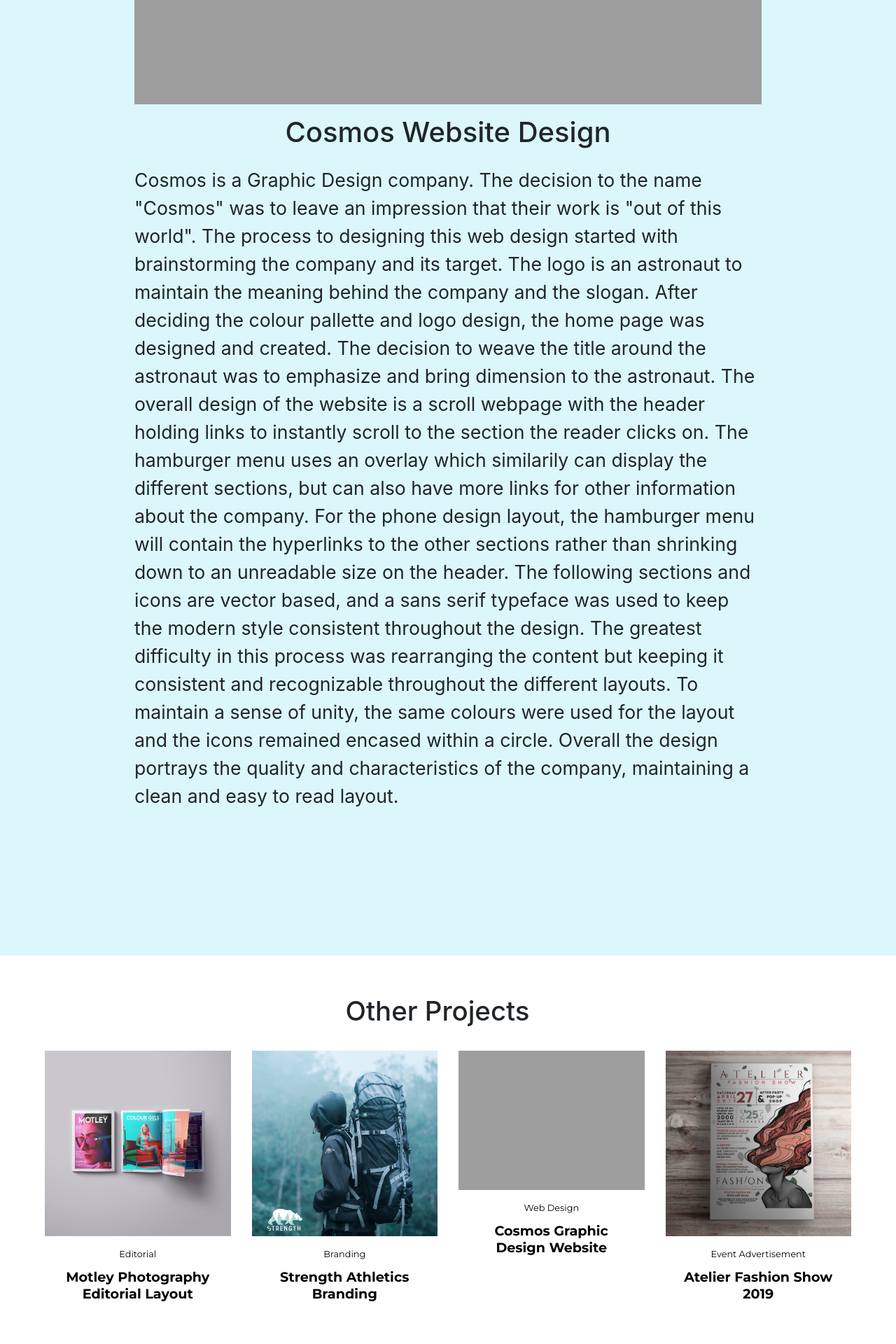
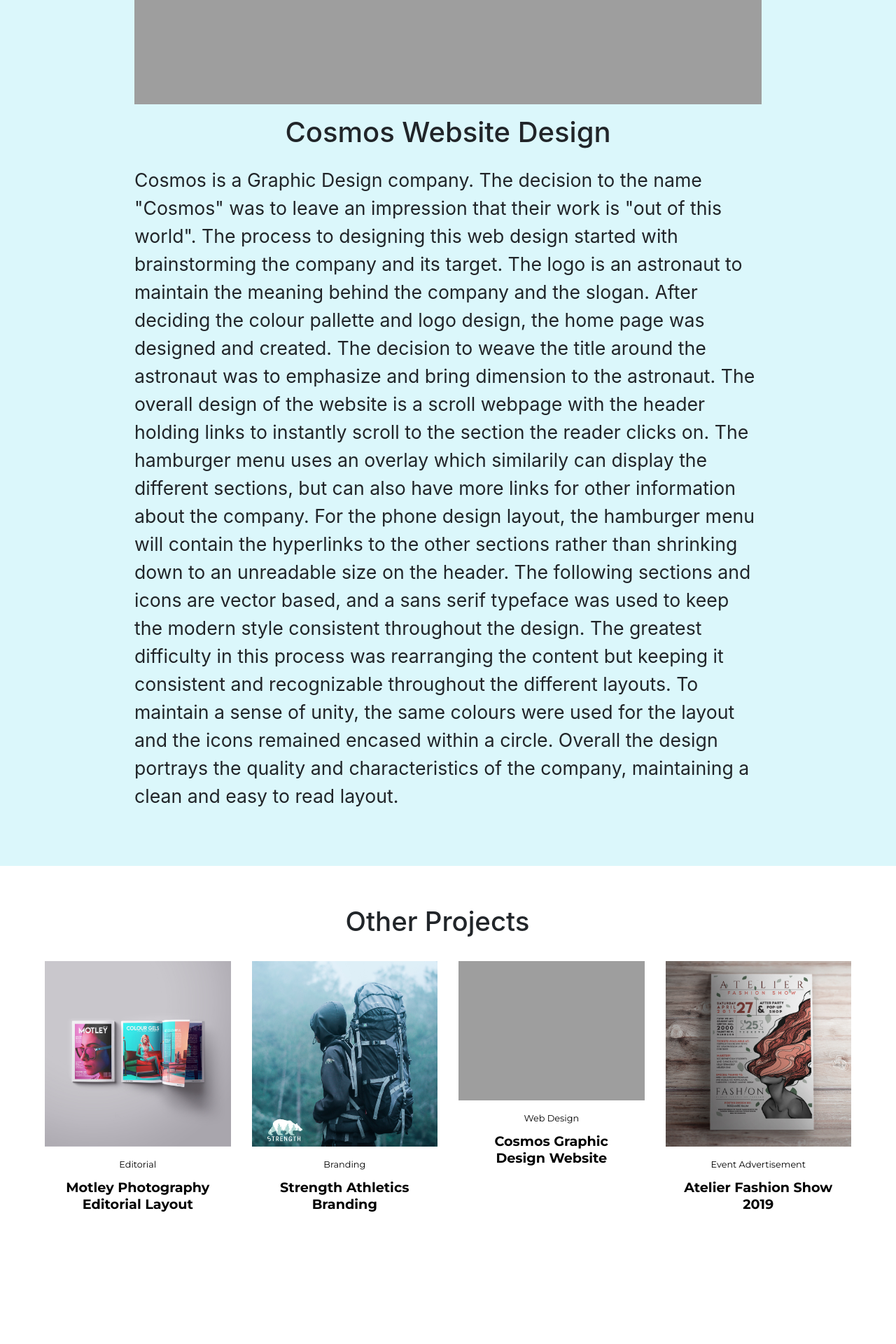
Before and after one commit to RosemarieHalim/Portfolio, a Jekyll site: the page built from cosmos.html, in a window 1280 px wide. Shown: the part 1483-3403 px from the top of the page at 70% size. Built offline with Jekyll 4.4.1, drawn with Linux system fonts in a browser that asks for light colours; nearby versions of some CDN libraries; after the commit the page ends 3275 px from its top, so only the background shows below that.

Commit message:
Update main.scss

```diff
--- a/_sass/main.scss
+++ b/_sass/main.scss
@@ -641,7 +641,7 @@
 position: relative;
 padding-left: 15%;
 padding-right: 15%;
-padding-bottom: 15%;
+padding-bottom: 5%;
 }
 
 .webmockup {
```
